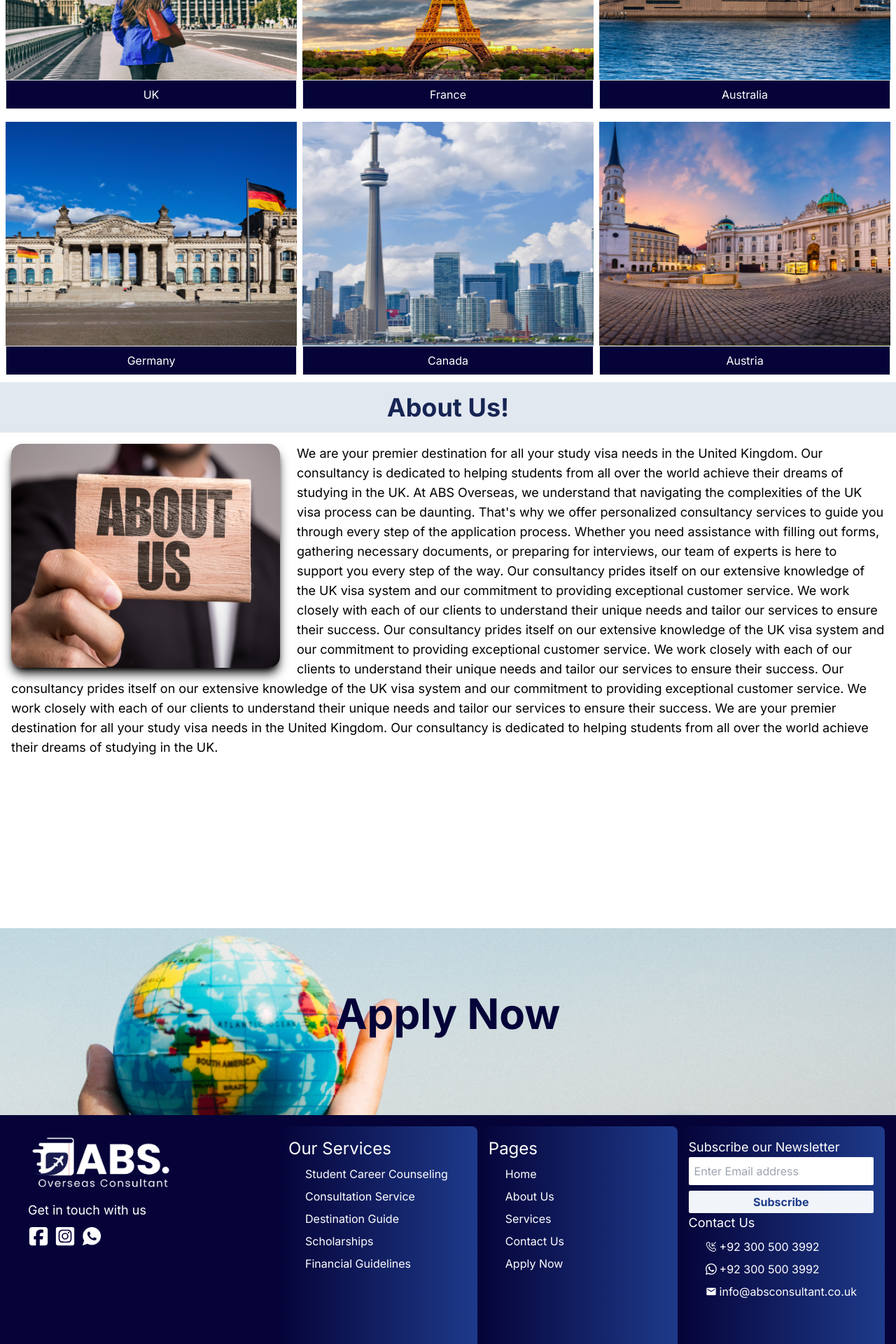
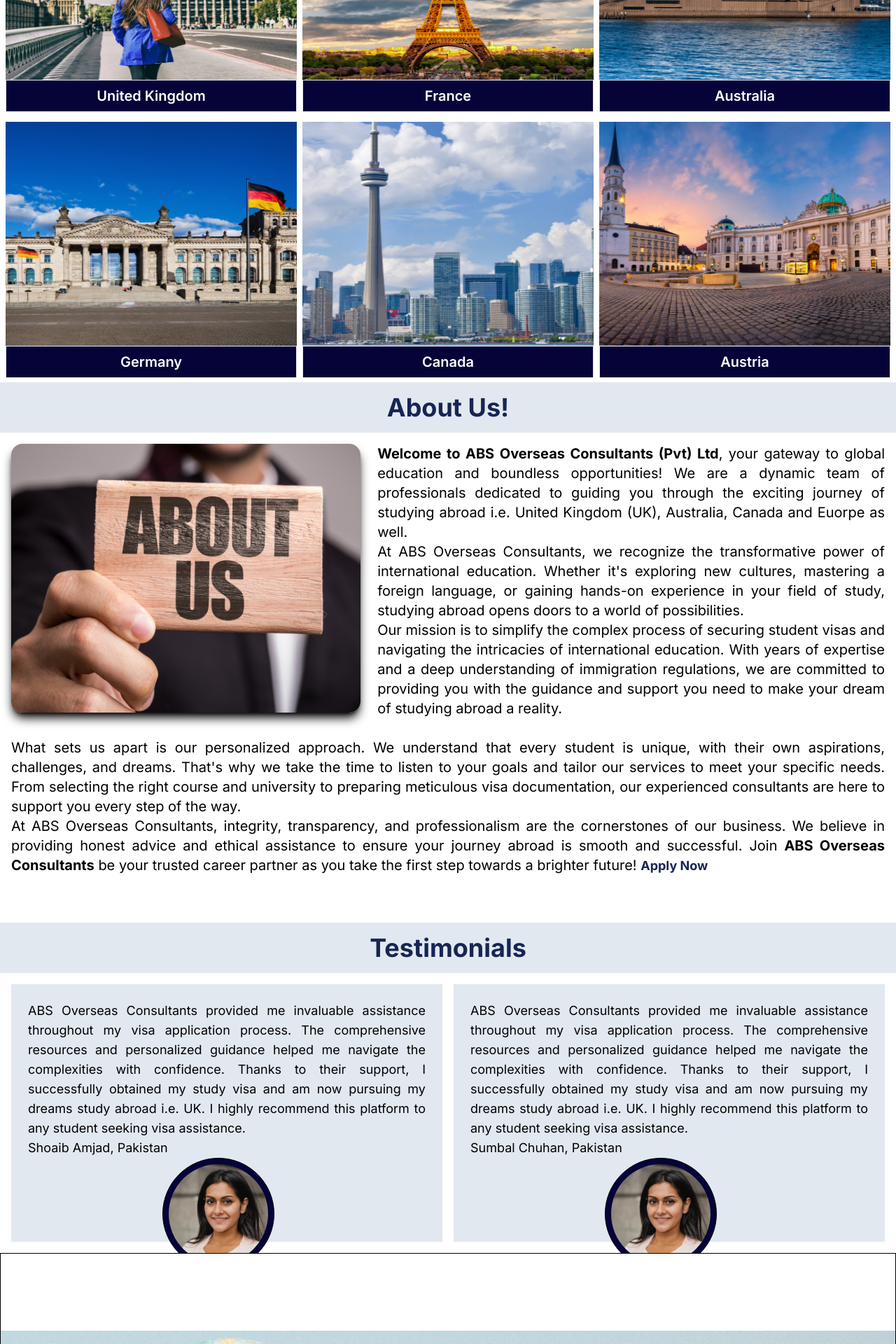
Before and after one commit to Ahsan-Bashir-PAK/abs_oversease, a Next.js app: page / in a window 1280 px wide. Shown: the part 1380-3300 px from the top of the page at 70% size. Built offline with nearby package versions, Linux system fonts and the light colour scheme.

Commit message:
testimonial added

```diff
--- a/app/Landing/page.jsx
+++ b/app/Landing/page.jsx
@@ -17,6 +17,7 @@
 import  germany from '../img/germany.png'
 import  canada from '../img/canada.png'
 import  austria from '../img/austria.png'
+import  student_pic from '../img/shoaib.png'
 import { FaSquareFacebook } from "react-icons/fa6";
 import { IoLogoWhatsapp } from "react-icons/io";
 import { FaInstagramSquare } from "react-icons/fa";
@@ -24,6 +25,7 @@
 import { BsWhatsapp } from "react-icons/bs";
 import { MdEmail } from "react-icons/md";
 import { BiArrowToTop } from "react-icons/bi";
+import { FaLocationDot } from "react-icons/fa6";
 import'../Landing/landing.css'
 import { Fraunces } from 'next/font/google';
 const Homepage = () => {
@@ -100,21 +102,21 @@
                           <Image src={uk} className='h-80 hover:cursor-pointer w-full
                           '/>
                             <div className='tabs_heading  '>
-                            <h1 className=' '>UK</h1>
+                            <h1 className='text-xl font-semibold'>United Kingdom</h1>
                             </div>
                           </div>
                           <div className='w-4/12 '>
                           <Image src={france} className='h-80 hover:cursor-pointer w-full
                           '/>
                             <div className='tabs_heading '>
-                              <h1 className=' '>France</h1>
+                              <h1 className='text-xl font-semibold'>France</h1>
                             </div>
                           </div>
                           <div className='w-4/12'>
                           <Image src={australia} className='h-80 hover:cursor-pointer w-full
                           '/>
                             <div className='tabs_heading '>
-                              <h1 className=' '>Australia</h1>
+                              <h1 className='text-xl font-semibold'>Australia</h1>
                             </div>
                           </div>
 
@@ -127,21 +129,21 @@
                           <Image src={germany} className='h-80 hover:cursor-pointer w-full
                           '/>
                             <div className='tabs_heading  '>
-                            <h1 className=' '>Germany</h1>
+                            <h1 className='text-xl font-semibold'>Germany</h1>
                             </div>
                           </div>
                           <div className='w-4/12 '>
                           <Image src={canada} className='h-80 hover:cursor-pointer w-full
                           '/>
                             <div className='tabs_heading '>
-                              <h1 className=' '>Canada</h1>
+                              <h1 className='text-xl font-semibold'>Canada</h1>
                             </div>
                           </div>
                           <div className='w-4/12'>
                           <Image src={austria} className='h-80 hover:cursor-pointer w-full
                           '/>
                             <div className='tabs_heading '>
-                              <h1 className=' '>Austria</h1>
+                              <h1 className='text-xl font-semibold'>Austria</h1>
                             </div>
                           </div>
 
@@ -157,25 +159,59 @@
                     </div>
 
                     {/* About Us */}
-                    <div  className='border-black w-full h-[600px] flex  justify-evenly '>
-                      <p className='text-lg justify-center p-4 '>
+                    <div  className='border-black w-full h-[660px] flex  justify-evenly text-justify '>
+                      <p className='text-xl justify-center p-4 leading-1'>
 
-                          <Image src={about_us} className='float-left h-80 w-96 mr-6 rounded-2xl shadow-lg shadow-black'/>
+                          <Image src={about_us} className='float-left h-96 w-2/5 mr-6 mb-4 rounded-2xl shadow-lg shadow-black text-justify'/>
+                          <b>Welcome to ABS Overseas Consultants (Pvt) Ltd</b>, your gateway to global education and boundless opportunities! We are a dynamic team of professionals dedicated to guiding you through the exciting journey of studying abroad i.e. United Kingdom (UK),
+                          Australia, Canada and Euorpe as well.
+                          <br/>
+                          At ABS Overseas Consultants, we recognize the transformative power of international education. Whether it's exploring new cultures, mastering a foreign language, or gaining hands-on experience in your field of study, studying abroad opens doors to a world of possibilities.
+                          <br/>
+                          Our mission is to simplify the complex process of securing student visas and navigating the intricacies of international education. With years of expertise and a deep understanding of immigration regulations, we are committed to providing you with the guidance and support you need to make your dream of studying abroad a reality.
+                          <br/><br/>
+                          What sets us apart is our personalized approach. We understand that every student is unique, with their own aspirations, challenges, and dreams. That's why we take the time to listen to your goals and tailor our services to meet your specific needs. From selecting the right course and university to preparing meticulous visa documentation, our experienced consultants are here to support you every step of the way.
+                          <br/>
+                          At ABS Overseas Consultants, integrity, transparency, and professionalism are the cornerstones of our business. We believe in providing honest advice and ethical assistance to ensure your journey abroad is smooth and successful.
 
-                            We are your premier destination for all your study visa needs in the United Kingdom. Our consultancy is dedicated to helping students from all over the world achieve their dreams of studying in the UK.
-                            At ABS Overseas, we understand that navigating the complexities of the UK visa process can be daunting. That's why we offer personalized consultancy services to guide you through every step of the application process. Whether you need assistance with filling out forms, gathering necessary documents, or preparing for interviews, our team of experts is here to support you every step of the way.
-                            Our consultancy prides itself on our extensive knowledge of the UK visa system and our commitment to providing exceptional customer service. We work closely with each of our clients to understand their unique needs and tailor our services to ensure their success.
-                            Our consultancy prides itself on our extensive knowledge of the UK visa system and our commitment to providing exceptional customer service. We work closely with each of our clients to understand their unique needs and tailor our services to ensure their success.
-                            Our consultancy prides itself on our extensive knowledge of the UK visa system and our commitment to providing exceptional customer service. We work closely with each of our clients to understand their unique needs and tailor our services to ensure their success.
+                          Join  <b>ABS Overseas Consultants</b> be your trusted career partner as you take the first step towards a brighter future! <Link href="/Landing/applyNow" className='hover:cursor-pointer text-lg font-bold text-blue-950'>Apply Now</Link>
 
-                            We are your premier destination for all your study visa needs in the United Kingdom. Our consultancy is dedicated to helping students from all over the world achieve their dreams of studying in the UK.</p>
+
+                           </p>
 
 
                     </div>
 
-{/* About Us */}
-<div  className=' w-full h-[230px] flex-1   justify-center items-center '>
-    <div className=' top-44 py-4 relative  w-full  justify-center items-center flex-1 text-center  '>
+{/* Testimonials */}
+                    <div className=' bg-slate-200 p-4 mt-10 w-full h-[80px]  flex-1 gap-2  flex justify-center items-center'>
+                            <h1 className='font-bold text-4xl text-center text-blue-950'> Testimonials</h1>
+                    </div>
+
+                    <div className=' p-4  w-full h-[400px] overflow-hidden flex-row flex gap-4'>
+
+                          <div className=' p-6 text-lg  w-6/12 border-black bg-slate-200 text-justify '>
+                            <p>ABS Overseas Consultants provided me invaluable assistance throughout my visa application process. The comprehensive resources and personalized guidance helped me navigate the complexities with confidence. Thanks to their support, I successfully obtained my study visa and am now pursuing my dreams study abroad i.e. UK. I highly recommend this platform to any student seeking visa assistance.</p>
+                            <h4>Shoaib Amjad, Pakistan</h4>
+                            <div className='tabs_heading border rounded-full overflow-hidden ml-48 border-black w-40 h-40 flex-1 items-center justify-center text-center '>
+                            <Image src={student_pic} className='rounded-full'/>
+                            </div>
+                          </div>
+                          <div className=' p-6 text-lg  w-6/12 border-black bg-slate-200 text-justify '>
+                            <p>ABS Overseas Consultants provided me invaluable assistance throughout my visa application process. The comprehensive resources and personalized guidance helped me navigate the complexities with confidence. Thanks to their support, I successfully obtained my study visa and am now pursuing my dreams study abroad i.e. UK. I highly recommend this platform to any student seeking visa assistance.</p>
+                            <h4>Sumbal Chuhan, Pakistan</h4>
+                            <div className='tabs_heading border rounded-full overflow-hidden ml-48 border-black w-40 h-40 flex-1 items-center justify-center text-center '>
+                            <Image src={student_pic} className='rounded-full'/>
+                            </div>
+                          </div>
+
+
+
+
+                    </div>
+
+{/* apply now  */}
+<div  className=' w-full h-[240px] flex-1  border border-black justify-center items-center '>
+    <div className=' top-44 py-4 relative border border-black w-full  justify-center items-center flex-1 text-center  '>
                                 <h1 className=' text-[#050338] p-2 font-bold text-6xl '><Link href="/Landing/applyNow">Apply Now</Link></h1>
                   </div>
 <Image src={apply_now_header} className='w-full ' />
@@ -188,7 +224,7 @@
                         <Image src={logo} className='w-56'/>
 
                         <div>
-                        <h1 className='px-2 text-lg mt-4 text-white'>Get in touch with us</h1>
+                        <h1 className='px-2 text-lg mt-4 text-white'>Get connected through Social Media</h1>
                           <div className=' p-2 flex flex-row gap-2'>
                           <Link href="https://www.facebook.com/absoverseasconsultant"><FaSquareFacebook color='white' size={30} /> </Link>
                           <Link href="https://www.instagram.com/absoverseasconsultantspk"><FaInstagramSquare color='white' size={30}/> </Link>
@@ -223,21 +259,25 @@
                         </div>
 
                         <div className=' p-4 rounded-lg w-3/12 h-full  bg-gradient-to-r from-[#050338] to-blue-900 text-white '>
-                          <h1 className='text-white text-lg' >Subscribe our Newsletter</h1>
+                          <h1 className='text-white text-lg mb-2' >Subscribe our Newsletter</h1>
                           <input type="text" name="" id="" className=' rounded-sm p-2 w-full text-black' placeholder='Enter Email address'/>
                           <input type="Button" name="" id="" value="Subscribe" className=' rounded-sm mt-2 bg-slate-100 p-1 cursor-pointer hover:bg-blue-100 text-blue-900 font-bold w-full' />
 
-                          <h1 className='text-white text-lg' >Contact Us</h1>
-                          <h6 className='text-white px-4 social_links'>
+                          <h1 className='text-white text-lg mt-4' >Contact Us</h1>
+                          <h6 className='text-white  social_links'>
                             <VscCallIncoming/>
                             +92 300 500 3992</h6>
-                          <h6 className='text-white px-4 social_links'>
+                          <h6 className='text-white  social_links'>
                             <BsWhatsapp/>
                             <Link href="https://wa.me/923005003992"> +92 300 500 3992</Link>
                           </h6>
-                          <h6 className='text-white px-4 social_links'>
+                          <h6 className='text-white social_links'>
                           <MdEmail/>
                             <Link href="">info@absconsultant.co.uk</Link>
+                          </h6>
+                          <h6 className='text-white text-sm  social_links'>
+                          <FaLocationDot/>
+                            <Link href="">Liberty Market, Gulberg-III, Lahore</Link>
                           </h6>
                         </div>
                     </div>
```
Also changed, not shown: app/img/shoaib.png (added).
